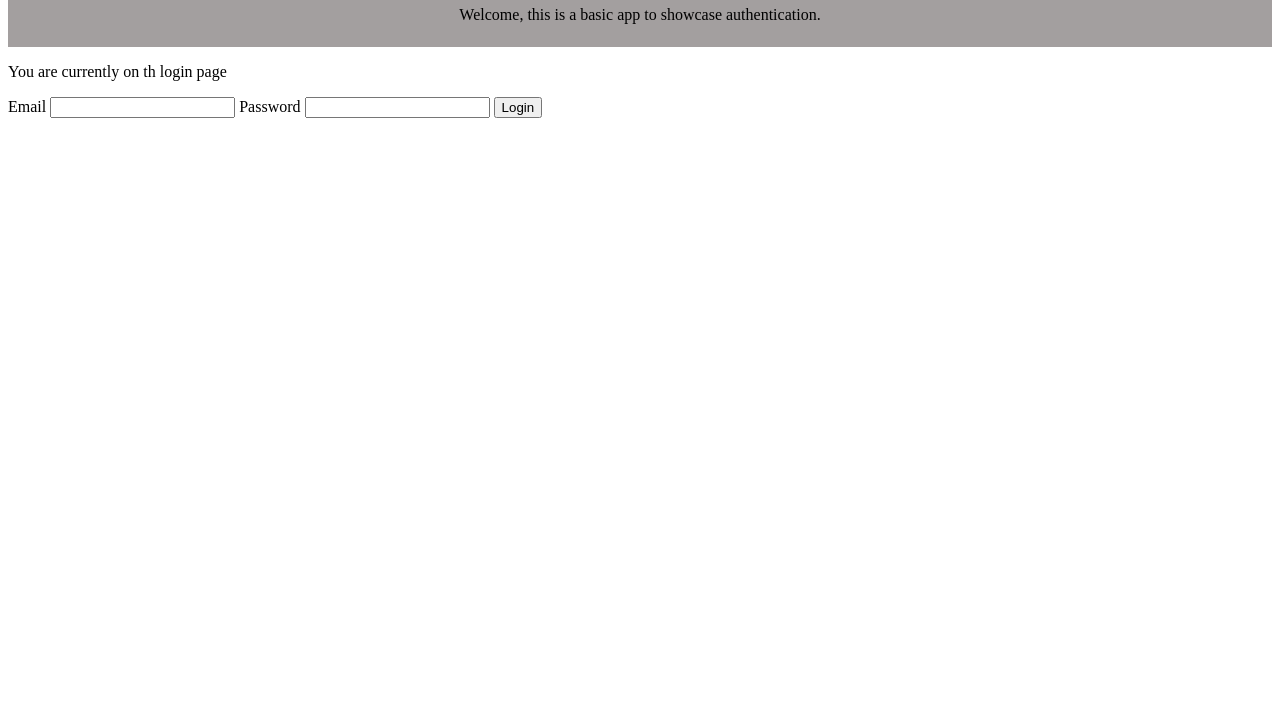
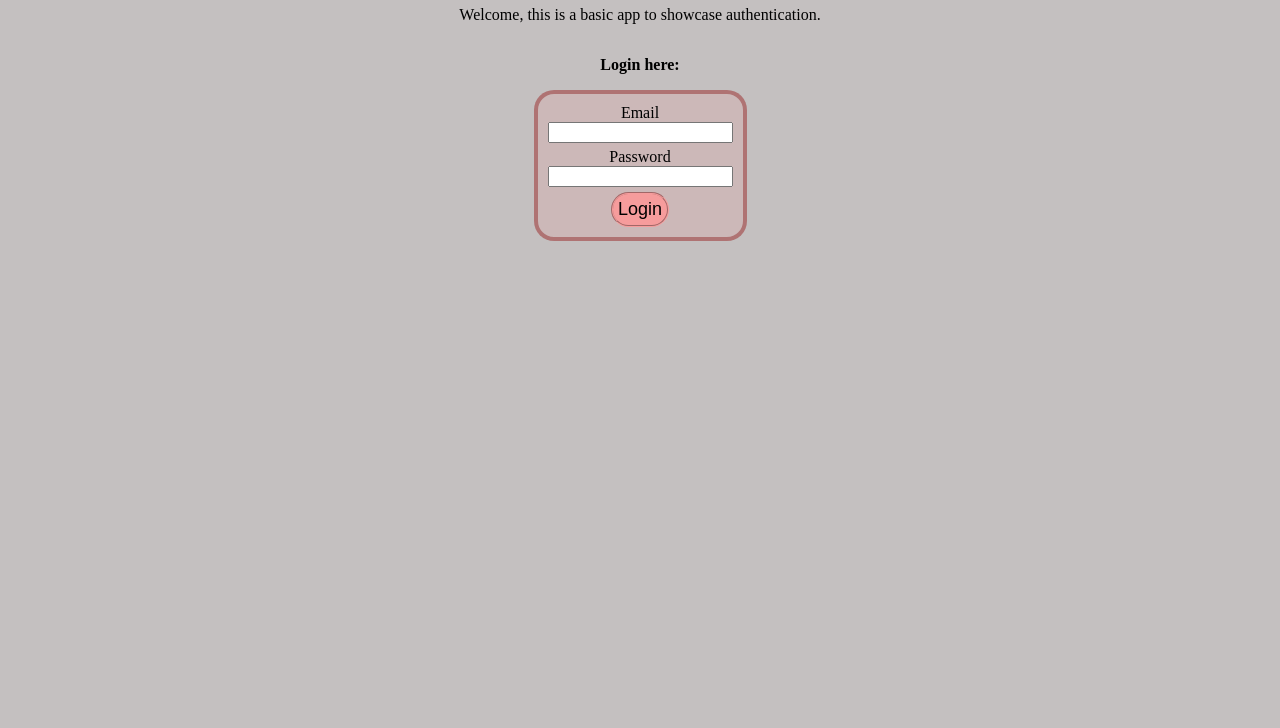
Before and after one commit to AnthonyStembreit/Authentication, a website: page public/login.html in a window 1280 px wide. Shown: the part 72-800 px from the top of the page. Drawn offline with nearby package versions, Linux system fonts and the light colour scheme.

Commit message:
added styles to form, form buttons, and changed layout to use flex box

```diff
--- a/public/login.html
+++ b/public/login.html
@@ -12,8 +12,7 @@
         <a href="/login">Login</a>
         <a href="/signup">Signup</a>
         <p>Welcome, this is a basic app to showcase authentication.</p>
-    </header>
-    <p>You are currently on th login page</p>
+        <p> <strong>Login here:</strong></p>
         <form>
             <label for="email-login">Email</label>
             <input type="text" id="email-login">
@@ -21,6 +20,7 @@
             <input type="password" id="password-login">
             <button id="loginSubmit">Login</button>
         </form>
+    </header>
     <script src="https://code.jquery.com/jquery-3.5.1.min.js"
         integrity="sha256-9/aliU8dGd2tb6OSsuzixeV4y/faTqgFtohetphbbj0=" crossorigin="anonymous"></script>
     <script src="./login.js"></script>
--- a/public/style.css
+++ b/public/style.css
@@ -1,8 +1,10 @@
+body{
+    background-color: rgb(196, 192, 192);
+}
 header{
     display: flex;
     flex-wrap: wrap;
     justify-content: space-evenly;
-    background-color: rgb(163, 159, 159);
     padding: 7px;
 }
 a{
@@ -13,6 +15,18 @@ a{
     border-radius: 4px;
     padding: 5px;
 }
+button {
+    color: black;
+    font-size: 18px;
+    background-color: rgb(246, 156, 156);
+    border: rgb(246, 156, 156) groove 2px;
+    border-radius: 60px;
+    padding: 5px;
+}
+button:hover{
+    background-color: rgb(219 188 247 / 92%);
+    border: rgb(193, 145, 233) groove 2px;
+}
 a:hover{
     background-color: rgb(202, 116, 116);
 }
@@ -20,3 +34,17 @@ header p{
     width:100%;
     text-align:center;
 }
+form{
+    display:flex;
+    flex-direction: column;
+    align-items: center;
+    justify-content: space-evenly;
+    background-color:rgba(211, 157, 224, 0.596);
+    background-color: rgb(228 161 161 / 25%);
+    border: rgb(169 102 102 / 83%) 4px solid;
+    border-radius: 20px;
+    padding: 10px;
+}
+input{
+    margin-bottom:5px;
+}
```
Also changed, not shown: public/signup.html (+2 -2 lines). Lines whose indentation alone changed are shown as unchanged.
